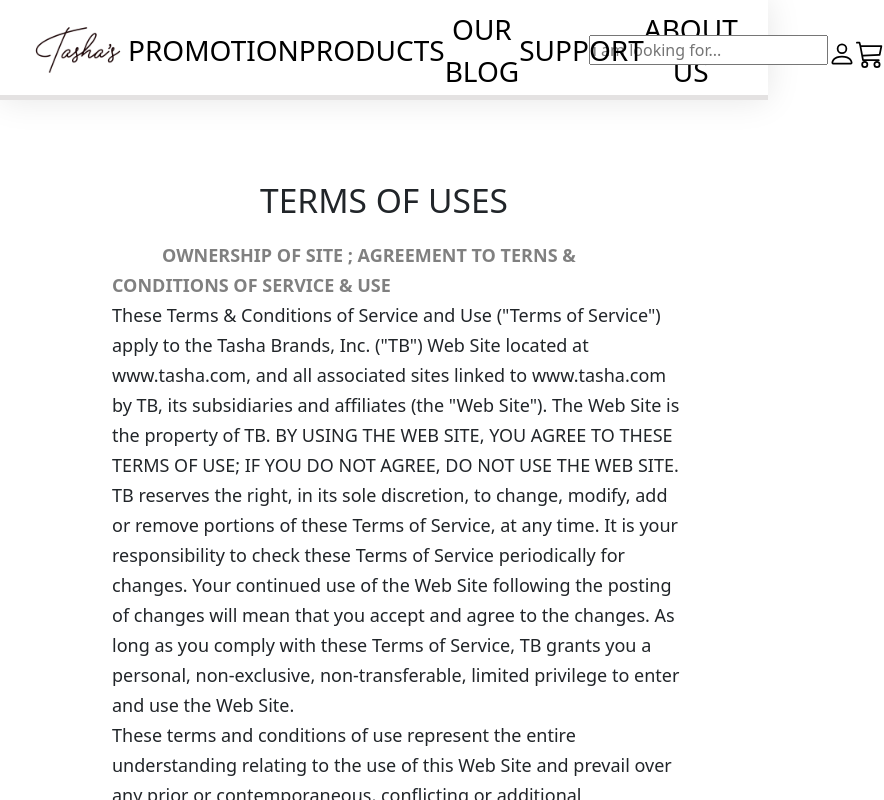
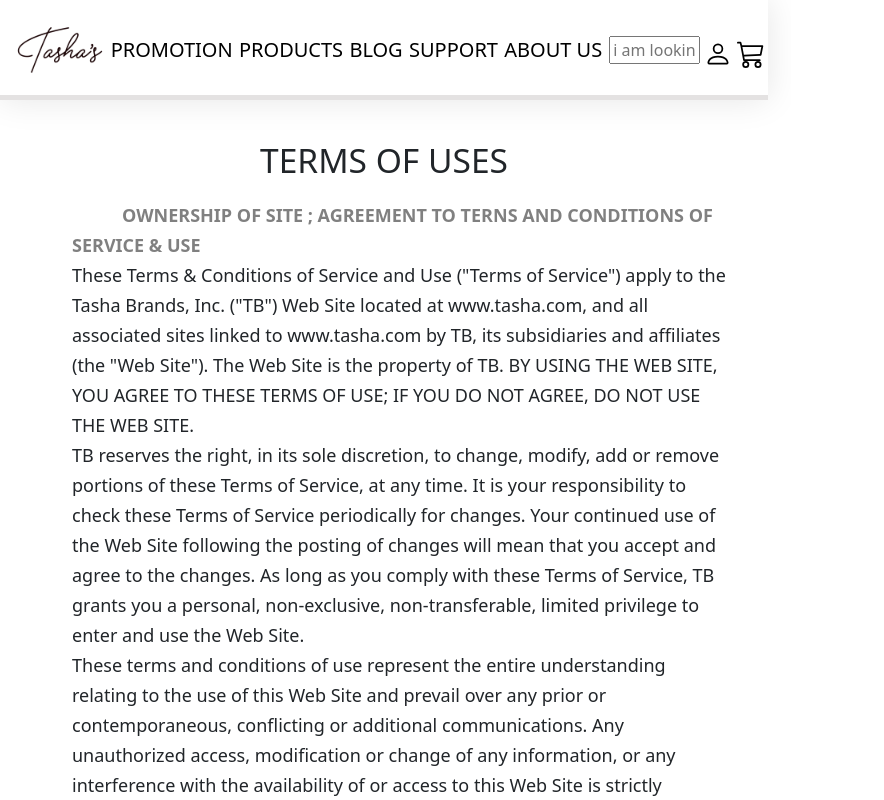
Before and after one commit to huongvu03/kitchen_appliances, a React (Create React App) app in the folder source/: page /terms-of-use in a window 768 px wide. Shown: the top 800 px of the page, 884 px wide, since content can reach past the window. Built offline with nearby package versions, Linux system fonts and the light colour scheme.

Commit message:
tablet,phone css  ( header,footer,home)

```diff
--- a/source/src/components/Footer.js
+++ b/source/src/components/Footer.js
@@ -99,7 +99,7 @@ function Footer() {
 
                 </div>
                 <div >
-                    <ul  className='Footer_c2'>
+                    <ul  className='Footer_c4'>
 
                         <li ><h5>Have Tasha Premium Care?</h5></li>
                         <li>1-855-549-0540</li>
--- a/source/src/components/Header.js
+++ b/source/src/components/Header.js
@@ -34,13 +34,13 @@ function Header({ handleSubmit, value, carts }) {
                                     <li>
                                         {/* <div class="headerHome_dropdown"> */}
                                         {/* <div className='dropbtn'> */}
-                                        OUR BLOG
+                                         BLOG
                                         {/* </div> */}
                                         {/* <div class="dropdown-content">
                                                 <Link to="/expert-tips">Expert Tips</Link>
 
                                             </div>
-                                        </div> */}
+                                        </div> */}s
 
                                     </li>
                                 </Link>
@@ -77,7 +77,7 @@ function Header({ handleSubmit, value, carts }) {
                 <Link to='/blogs' >
                     <li>
                         <div class="headerHome_dropdown">
-                            <div className='dropbtn'>OUR BLOG</div>
+                            <div className='dropbtn'>BLOG</div>
                             <div class="dropdown-content">
                                 <Link to="/expert-tips">Expert Tips</Link>
 
--- a/source/src/components/TermsOfUse.js
+++ b/source/src/components/TermsOfUse.js
@@ -4,7 +4,7 @@ function TermsOfUse(){
         <div className="TermsOfUse">
             <h1>TERMS OF USES</h1>
             <ul>
-                <li className="TermsTitle"> OWNERSHIP OF SITE ; AGREEMENT TO TERNS & CONDITIONS OF SERVICE & USE</li>
+                <li className="TermsTitle"> OWNERSHIP OF SITE ; AGREEMENT TO TERNS AND CONDITIONS OF SERVICE & USE</li>
 
 <li>These Terms & Conditions of Service and Use ("Terms of Service") apply to the Tasha Brands, Inc. ("TB") Web Site located at www.tasha.com, and all associated sites linked to www.tasha.com by TB, its subsidiaries and affiliates (the "Web Site"). The Web Site is the property of TB. BY USING THE WEB SITE, YOU AGREE TO THESE TERMS OF USE; IF YOU DO NOT AGREE, DO NOT USE THE WEB SITE.</li>
 
--- a/source/src/css/Footer.css
+++ b/source/src/css/Footer.css
@@ -64,9 +64,6 @@
 .Footer_c1 {
   margin-left: 60px;
 }
-/* .Footer_c1 div{
-  margin-left: 30px;
-} */
 
 .Footer_c2 a, .Footer_c1 a {
 
@@ -122,7 +119,25 @@
     font-weight: bold;
 
 }
+/* MEDIA tablet*/
+@media only screen and (min-width: 768px) and (max-width: 1024px)  {
+  .Footerrow2{
+    display: grid;
+    grid-template-columns: auto auto;
 
+  }
+  .Footer_c4{
+margin-left: 30px;
+  }
+
+  /* term + policy */
+  .TermsOfUse,.Privacy{
+    margin:40px;
+}
+}
+
+
+/* Phone */
 @media (max-width:767px){
   .FooterSocial{
     display: grid;
@@ -153,4 +168,9 @@ grid-template-columns: auto ;
   .Footercopyright{
 font-size: 15px;
   }
+    /* term + policy */
+    .TermsOfUse,.Privacy{
+      margin:40px 5px 40px 5px;
+
+  }
 }
--- a/source/src/css/Header.css
+++ b/source/src/css/Header.css
@@ -9,10 +9,10 @@
   background-color: white;
   border-bottom: rgb(228, 226, 226) 5px solid;
   box-shadow: rgba(0, 0, 0, 0.1) 0px 0px 32px 0px;
-  position: sticky;
+  /* position: sticky;
   top: 0;
   width: 100%;
-  z-index: 100;
+  z-index: 100; */
 }
 
 .headerHomemedia_dropdown {
@@ -34,6 +34,7 @@
   display: grid;
   grid-template-columns: auto auto auto;
   margin-right: 10px;
+  max-width: 100%;
 }
 
 .headerUser {
@@ -89,18 +90,12 @@
   display: block;
 }
 
-/* .dropdown-content a:hover {
-  text-decoration: black underline;
-} */
-
 .headerHome_dropdown:hover .dropdown-content,
 .headerHomemedia_dropdown:hover .headerHomemedia_dropdown-content {
   display: block;
 }
 
-/* .headerHome_dropdown:hover .dropbtn {
-  background-color: #efe9e9;
-} */
+
 .cartQty {
   font-size: 15px;
   color: white;
@@ -133,22 +128,63 @@
 
     } */
 
-    .headerHomeTab a:hover , .dropbtn:hover{
+.headerHomeTab a:hover,
+.dropbtn:hover {
   border-bottom: 5px solid #c41239;
 }
-.headerHome_dropdown:hover .dropdown-content{
+
+.headerHome_dropdown:hover .dropdown-content {
   border: none;
 }
-.headerUser :hover ,.headerHome4 a .cartQty_container:hover{
+
+.headerUser :hover,
+.headerHome4 a .cartQty_container:hover {
   color: #c41239;
 }
 
-/* MEDIA */
+
+/* MEDIA tablet*/
+@media only screen and (min-width: 768px) and (max-width: 1024px) {
+
+  .headerHomeTab a li,
+  .dropbtn {
+    font-size: 20px;
+  }
+
+  .headerHomeTab {
+    column-gap: 5px;
+
+  }
+
+  .headerHome {
+    display: grid;
+    grid-template-columns: 10px 100px 65% 0% 25%;
+
+  }
+
+  .headerHome4 {
+    display: grid;
+    grid-template-columns: 50% 20% 25%;
+  }
+
+  .headerHome4 input {
+    width: 100%;
+    height: 100%;
+  }
+
+  .cartQty_container {
+    margin-right: 20px;
+  }
+}
+
+
+/* MEDIA phone*/
 @media(max-width: 767px) {
   .headerHome .headerHomeTab {
     display: none;
 
   }
+
   .headerHome {
 
     display: grid;
--- a/source/src/css/Home.css
+++ b/source/src/css/Home.css
@@ -6,17 +6,21 @@ text-align: center;
     margin-left: auto;
     margin-right: auto;
 }
-.HomeCarouselItem p{
-    color:black;
+
+.HomeCarouselItem p {
+    color: black;
     padding: 5px;
     font-size: 20px;
 }
-.HomeCarouselItem .d-block{
+
+.HomeCarouselItem .d-block {
     width: 100%;
 
 
 }
-.HomeCarouselContent3 :hover, .HomeCarouselItem{
+
+.HomeCarouselContent3 :hover,
+.HomeCarouselItem {
     cursor: pointer;
 }
 
@@ -38,7 +42,7 @@ width: 100%;
     border-radius: 30px;
     font-weight: 600;
     width: 200px;
-    height:30px;
+    height: 30px;
 
 }
 
@@ -46,7 +50,8 @@ width: 100%;
     text-align: right;
     margin-right: 70px;
 }
-.HomeBody_buttonmedia{
+
+.HomeBody_buttonmedia {
     visibility: hidden;
 }
 
@@ -54,7 +59,8 @@ width: 100%;
     text-align: center;
 }
 
-.HomeBody_button button:hover,.HomeBody_buttonmedia button:hover,
+.HomeBody_button button:hover,
+.HomeBody_buttonmedia button:hover,
 .HomeBody_contentitem_btn button:hover,
 .HomeNew1-btn button:hover,
 .HomeNew2-btn button:hover {
@@ -69,7 +75,7 @@ width: 100%;
     grid-template-columns: auto auto auto auto;
     max-width: 100%;
     column-gap: 25px;
-    margin:60px 60px 0px 60px;
+    margin: 60px 60px 0px 60px;
 }
 
 .HomeBody_contentitem {
@@ -88,7 +94,8 @@ width: 100%;
     width: 100%;
     height: 100%;
     border-radius: 20px;
-    transition-duration: 0.4s;;
+    transition-duration: 0.4s;
+    ;
     vertical-align: middle;
     transform: scale(0.99);
 
@@ -100,10 +107,12 @@ width: 100%;
     font-size: 27px;
     font-weight: 500;
 }
-.HomeBody_contentitemRow2{
+
+.HomeBody_contentitemRow2 {
     color: rgb(74, 70, 70);
     font-size: 20px;
 }
+
 .HomeBody_contentitemRow1,
 .HomeBody_contentitemRow2 {
     padding: 20px;
@@ -207,34 +216,77 @@ width: 100%;
     padding-left: auto;
     padding-right: auto;
 }
+
 .HomeBody_contentitem:hover img {
 
     border-radius: 20px;
-    transition-duration: 0.4s;;
+    transition-duration: 0.4s;
+    ;
     transform-origin: center;
     transform: scale(1.005);
-    -webkit-transform:scale(1.005) ease-in-out;
+    -webkit-transform: scale(1.005) ease-in-out;
 }
 
-@media (max-width:767px){
-.HomeCarouselItem img{
+
+/* MEDIA tablet*/
+@media only screen and (min-width: 768px) and (max-width: 1024px) {
+
+.HomeBody_button {
+        margin-right: 30px;
+}
+
+    .HomeBody_content {
+        display: grid;
+        grid-template-columns: auto auto;
+        max-width: 100%;
+        row-gap: 60px;
+        margin: 60px 30px 0px 30px;
+    }
+
+    .HomeNew1-content {
+
+        position: relative;
+        top: 0px;
+        left: 0px;
+        width: 100%;
+        height: fit-content;
+        text-align: center;
+        font-size: 23px;
+
+
+    }
+    .HomeNew2-title {
+        margin: 50px 1rem 50px 1rem;
+
+    }
+    .HomeNew2{
+        margin-left: 2rem;
+
+    }
+
+
+}
+
+/*Phone*/
+@media (max-width:767px) {
+    .HomeCarouselItem img {
         object-fit: scale-down;
         height: 100%;
     }
 
-.HomeBody_title h1{
+    .HomeBody_title h1 {
         margin-left: auto;
         margin-right: auto;
     }
 
-.HomeBody_button{
+    .HomeBody_button {
         visibility: hidden;
     }
 
     /* homebody content 4 rows */
     .HomeBody_content {
         display: grid;
-    grid-template-columns: auto ;
+        grid-template-columns: auto;
         grid-template-rows: auto;
         row-gap: 60px;
         margin-top: 0%;
@@ -243,38 +295,42 @@ height: 100%;
     }
 
     /*button */
-.HomeBody_buttonmedia{
+    .HomeBody_buttonmedia {
         visibility: visible;
     }
-   .HomeBody_buttonmedia button{
+
+    .HomeBody_buttonmedia button {
         border: none;
         color: #a50034;
         font-weight: 600;
         background-color: white;
         font-size: 18px;
     }
-.HomeBody_buttonmedia{
+
+    .HomeBody_buttonmedia {
         text-align: left;
         margin-left: 1rem;
         margin-top: 20px;
     }
 
     /* new arrival */
-.HomeBody h2{
+    .HomeBody h2 {
         font-size: 30px;
         padding: 60px;
 
     }
+
     .HomeNew1-content {
         position: relative;
         top: 0px;
-    left:auto;
+        left: auto;
         right: auto;
         width: 100%;
-    height: 140px;
+        height: 100px;
         text-align: center;
         font-size: 18px;
     }
+
     .HomeNew2-title {
         margin: 200px 1rem 50px 1rem;
         font-size: 23px;
@@ -284,16 +340,19 @@ height: 100%;
         font-size: 32px;
         font-weight: 500;
     }
-.HomeNew2{
+
+    .HomeNew2 {
         display: grid;
         grid-template-columns: auto;
         margin: 0px;
 
     }
-.HomeNew2-content{
+
+    .HomeNew2-content {
         font-size: 18px;
     }
-.HomeNew2-btn{
+
+    .HomeNew2-btn {
         text-align: center;
     }
 }
```
Lines whose indentation alone changed are shown as unchanged.
